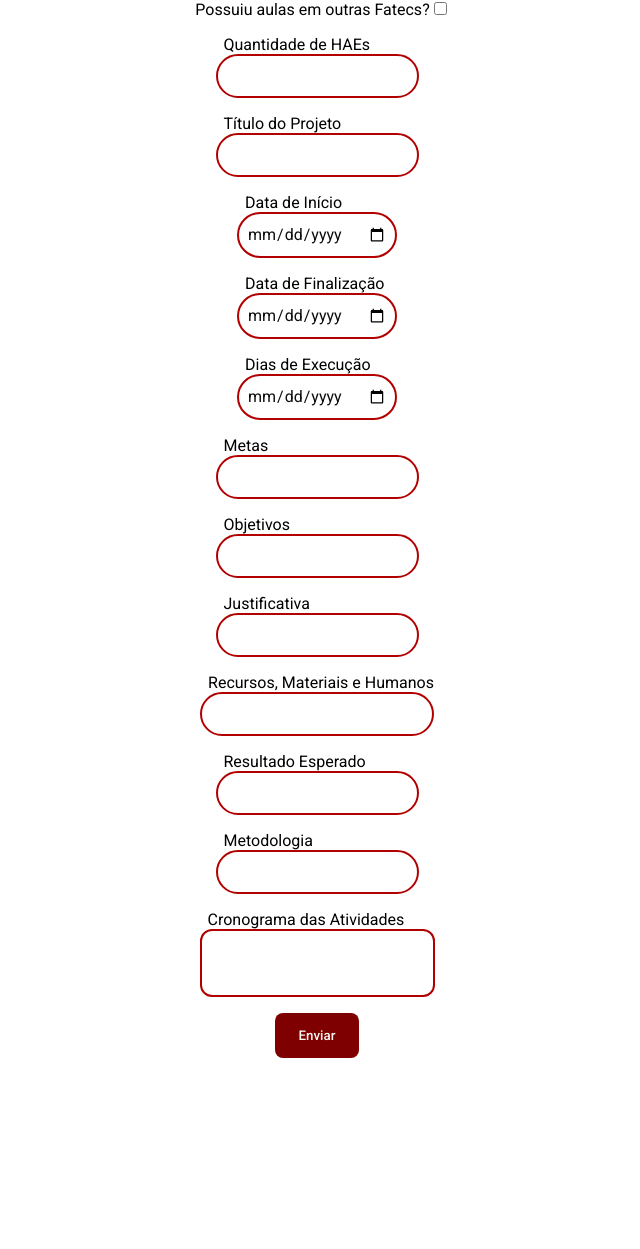
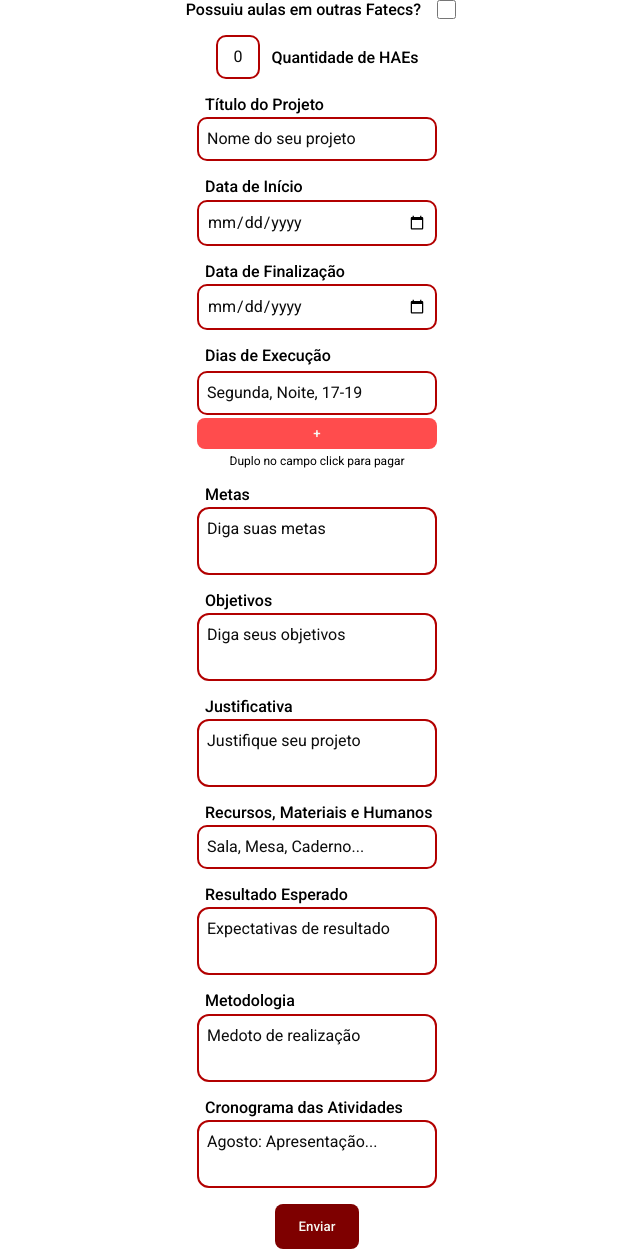
Before and after one commit to DaniloAlvesantos/Fatec-PI-1, a PHP site: page /pages/hae_formulario.html in a window 1280 px wide. Shown: the whole page, without its empty margins (323-963 px from the left). Before the commit the page ends 1058 px from the top, so only its background shows below. Run offline with PHP 8.4, Linux system fonts and the light colour scheme.

Commit message:
style: subscription form, done

```diff
--- a/src/pages/hae_formulario.html
+++ b/src/pages/hae_formulario.html
@@ -7,128 +7,167 @@
     <link rel="stylesheet" href="../styles/components.css" />
     <link rel="stylesheet" href="../styles/formulario.css" />
     <link rel="stylesheet" href="../styles/global.css" />
+    <script src="../scripts/form-inscricao.js"></script>
   </head>
   <body>
-    <form>
-      <span class="">
+    <form onsubmit="handleSubmit(event)" id="form-subscription">
+      <span class="checkfield">
         <label for="outras-fatecs">Possuiu aulas em outras Fatecs?</label>
+        <input type="checkbox" id="outras-fatecs" name="outras-fatecs" />
+      </span>
+
+      <span class="form-field-line">
         <input
-          class="input-secondary"
-          type="checkbox"
-          id="outras-fatecs"
-          name="outras-fatecs"
+          class="input-primary"
+          type="number"
+          id="quantidade-haes"
+          name="quantidade-haes"
+          max="10"
+          value="0"
+        />
+        <label for="quantidade-haes">Quantidade de HAEs</label>
+      </span>
+
+      <span class="form-field-column">
+        <label for="titulo-projeto">Título do Projeto</label>
+        <input
+          class="input-primary"
+          type="text"
+          id="titulo-projeto"
+          name="titulo-projeto"
+          placeholder="Nome do seu projeto"
         />
       </span>
 
-      <span class="form-field">
-        <label for="quantidade-haes">Quantidade de HAEs</label>
-        <input
-          class="input-secondary"
-          type="number"
-          id="quantidade-haes"
-          name="quantidade-haes"
-        />
-      </span>
-
-      <span class="form-field">
-        <label for="titulo-projeto">Título do Projeto</label>
-        <input
-          class="input-secondary"
-          type="text"
-          id="titulo-projeto"
-          name="titulo-projeto"
-        />
-      </span>
-
-      <span class="form-field">
+      <span class="form-field-column">
         <label for="data-inicio">Data de Início</label>
         <input
-          class="input-secondary"
+          class="input-primary"
           type="date"
           id="data-inicio"
           name="data-inicio"
         />
       </span>
 
-      <span class="form-field"
+      <span class="form-field-column"
         ><label for="data-finalizacao">Data de Finalização</label>
         <input
-          class="input-secondary"
+          class="input-primary"
           type="date"
           id="data-finalizacao"
           name="data-finalizacao"
       /></span>
 
-      <span class="form-field"
-        ><label for="dias-execucao">Dias de Execução</label>
-        <input
-          class="input-secondary"
-          type="date"
-          id="dias-execucao"
-          name="dias-execucao"
-      /></span>
-
-      <span class="form-field">
-        <label for="metas">Metas</label>
-        <input class="input-secondary" type="text" id="metas" name="metas" />
+      <span class="form-field-column"
+        ><label>Dias de Execução</label>
+        <p class="error"></p>
+        <div id="container-inputs" class="form-field-column">
+          <input
+            class="input-primary"
+            type="text"
+            id="dia-execucao1"
+            name="dia-execucao"
+            autocomplete="off"
+            placeholder="Segunda, Noite, 17-19"
+            ondblclick="removeInput(this)"
+            onblur="verifyExecDay(this)"
+          />
+        </div>
+        <button
+          class="button-primary"
+          style="
+            --button-color: var(--fatec-matte-red-500);
+            --button-color-hover: var(--fatec-matte-red-400);
+            padding: 0.5rem 1.5rem;
+          "
+          type="button"
+          id="addInputButton"
+          onclick="addInput()"
+        >
+          +
+        </button>
+        <p class="warn">Duplo no campo click para pagar</p>
       </span>
 
-      <span class="form-field"
+      <span class="form-field-column">
+        <label for="metas">Metas</label>
+        <textarea
+        oninput="autoSize(this)"
+          class="textarea-primary"
+          type="text"
+          id="metas"
+          name="metas"
+          placeholder="Diga suas metas"
+        ></textarea>
+      </span>
+
+      <span class="form-field-column"
         ><label for="objetivos">Objetivos</label>
-        <input
-          class="input-secondary"
+        <textarea
+        oninput="autoSize(this)"
+          class="textarea-primary"
           type="text"
           id="objetivos"
           name="objetivos"
+          placeholder="Diga seus objetivos"
+        ></textarea>
+      </span>
+
+      <span class="form-field-column"
+        ><label for="justificativa">Justificativa</label>
+        <textarea
+        oninput="autoSize(this)"
+          class="textarea-primary"
+          type="text"
+          id="justificativa"
+          name="justificativa"
+          placeholder="Justifique seu projeto"
+        ></textarea>
+      </span>
+
+      <span class="form-field-column">
+        <label for="recursos">Recursos, Materiais e Humanos</label>
+        <input
+          class="input-primary"
+          type="text"
+          id="recursos"
+          name="recursos"
+          placeholder="Sala, Mesa, Caderno..."
         />
       </span>
 
-      <span class="form-field"
-        ><label for="justificativa">Justificativa</label>
-        <input
-          class="input-secondary"
-          type="text"
-          id="justificativa"
-          name="justificativa"
-        />
-      </span>
-
-      <span class="form-field">
-        <label for="recursos">Recursos, Materiais e Humanos</label>
-        <input
-          class="input-secondary"
-          type="text"
-          id="recursos"
-          name="recursos"
-        />
-      </span>
-
-      <span class="form-field">
+      <span class="form-field-column">
         <label for="resultado-esperado">Resultado Esperado</label>
-        <input
-          class="input-secondary"
+        <textarea
+        oninput="autoSize(this)"
+          class="textarea-primary"
           type="text"
           id="resultado-esperado"
           name="resultado-esperado"
-        />
+          placeholder="Expectativas de resultado"
+        ></textarea>
       </span>
 
-      <span class="form-field">
+      <span class="form-field-column">
         <label for="metodologia">Metodologia</label>
-        <input
-          class="input-secondary"
+        <textarea
+        oninput="autoSize(this)"
+          class="textarea-primary"
           type="text"
           id="metodologia"
           name="metodologia"
-        />
+          placeholder="Medoto de realização"
+        ></textarea>
       </span>
 
-      <span class="form-field">
+      <span class="form-field-column">
         <label for="cronograma">Cronograma das Atividades</label>
         <textarea
-          class="input-txtarea-secondary"
+        oninput="autoSize(this)"
+          class="textarea-primary"
           id="cronograma"
           name="cronograma"
+          placeholder="Agosto: Apresentação..."
         ></textarea>
       </span>
 
--- a/src/styles/components.css
+++ b/src/styles/components.css
@@ -1,43 +1,3 @@
-@import url("https://fonts.googleapis.com/css2?family=Roboto+Slab:wght@100..900&family=Roboto:ital,wght@0,100;0,300;0,400;0,500;0,700;0,900;1,100;1,300;1,400;1,500;1,700;1,900&display=swap");
-
-:root {
-  /* Colors */
-  --fatec-red-400: #d32719;
-  --fatec-red-500: #b20000;
-  --fatec-blue-500: #005c6d;
-  --fatec-lightblue-500: #00c1cf;
-  --fatec-red-700: #7e0000;
-  --fatec-blue-700: #004854;
-  --fatec-lightblue-600: #00d8e8;
-  --fatec-matte-red-400: #f95b4d;
-  --fatec-matte-red-500: #ff4c4d;
-  --fatec-matte-blue-500: #4c7eff;
-  --fatec-matte-purple-500: #8a29e6;
-  --fatec-white-500: #f7f7f2;
-  --fatec-dark-500: #0d0d0d;
-  --fatec-gray-500: #666666;
-  --fatec-gray-300: #dadada;
-  /*  Media Query */
-  --sm: 640px;
-  --md: 768px;
-  --lg: 1024px;
-  --xl: 1280px;
-  --2xl: 1536px;
-  /* Font Sizes */
-  --text-xs-font-size: 0.75rem;
-  --text-sm-font-size: 0.875rem;
-  --text-base-font-size: 1rem;
-  --text-lg-font-size: 1.125rem;
-  --text-xl-font-size: 1.25rem;
-  --text-2xl-font-size: 1.5rem;
-  /* Line Heights */
-  --text-xs-line-height: 1rem;
-  --text-sm-line-height: 1.25rem;
-  --text-base-line-height: 1.5rem;
-  --text-lg-line-height: 1.75rem;
-  --text-xl-line-height: 1.75rem;
-}
-
 .button-primary {
   background: var(--button-color);
   color: var(--fatec-white-500);
@@ -57,6 +17,11 @@
 
 .button-primary:hover {
   background: var(--button-color-hover);
+}
+
+.button-primary:disabled {
+  pointer-events: none;
+  background: #cccccc;
 }
 
 .button-secondary {
@@ -99,13 +64,39 @@
   font-family: "Roboto", sans-serif;
 }
 
-.input-txtarea-secondary {
+.input-primary {
+  background: none;
+
+  border-radius: 10px;
+  border: solid var(--fatec-red-500) 0.153rem;
+
+  padding: 0.5rem;
+  color: var(--fatec-dark-500);
+
+  font-family: "Roboto", sans-serif;
+  font-size: var(--text-base-font-size);
+  line-height: var(--text-base-line-height);
+}
+
+.input-primary::placeholder {
+  color: var(--fatec-dark-500);
+  font-family: "Roboto", sans-serif;
+}
+
+.textarea-primary {
   background: transparent;
-  padding: .5rem;
+  padding: 0.5rem;
   border: 2px solid var(--fatec-red-500);
   border-radius: 12px;
   font-size: 1rem;
   line-height: var(--text-base-line-height);
+  height: auto;
   resize: none;
   outline: none;
+  overflow: hidden;
 }
+
+.textarea-primary::placeholder {
+  color: var(--fatec-dark-500);
+  font-family: "Roboto", sans-serif;
+}
--- a/src/styles/formulario.css
+++ b/src/styles/formulario.css
@@ -6,13 +6,58 @@ form {
   gap: 1rem;
 }
 
+form input[type="checkbox"] {
+  accent-color: var(--fatec-red-500);
+  width: 1.2rem;
+  height: 1.2rem;
+}
+
+.checkfield {
+  display: flex;
+  align-items: center;
+  gap: 1rem;
+}
+
+form input[type="text"],
+input[type="date"],
+textarea {
+  width: 15rem;
+}
+
+form input[type="number"] {
+  width: 2.8rem;
+  text-align: center;
+}
+
+input[type="number"]::-webkit-inner-spin-button,
+input[type="number"]::-webkit-outer-spin-button {
+  -webkit-appearance: none;
+  -moz-appearance: none;
+  appearance: none;
+  margin: 0;
+}
+
 form label {
   font-family: "Roboto", sans-serif;
-    font-weight: 400;
-    margin-left: .5rem;
+  font-weight: 500;
+  margin-left: 0.5rem;
 }
 
-.form-field {
+.form-field-column {
   display: inherit;
   flex-direction: inherit;
+  gap: 0.2rem;
 }
+
+.form-field-line {
+  display: inherit;
+  align-items: center;
+  gap: 0.2rem;
+}
+
+.warn {
+  font-size: var(--text-xs-font-size);
+  line-height: var(--text-xs-line-height);
+  text-align: center;
+  font-family: "Roboto", sans-serif;
+}
--- a/src/styles/global.css
+++ b/src/styles/global.css
@@ -1,3 +1,43 @@
+@import url("https://fonts.googleapis.com/css2?family=Roboto+Slab:wght@100..900&family=Roboto:ital,wght@0,100;0,300;0,400;0,500;0,700;0,900;1,100;1,300;1,400;1,500;1,700;1,900&display=swap");
+
+:root {
+  /* Colors */
+  --fatec-red-400: #d32719;
+  --fatec-red-500: #b20000;
+  --fatec-blue-500: #005c6d;
+  --fatec-lightblue-500: #00c1cf;
+  --fatec-red-700: #7e0000;
+  --fatec-blue-700: #004854;
+  --fatec-lightblue-600: #00d8e8;
+  --fatec-matte-red-400: #f95b4d;
+  --fatec-matte-red-500: #ff4c4d;
+  --fatec-matte-blue-500: #4c7eff;
+  --fatec-matte-purple-500: #8a29e6;
+  --fatec-white-500: #f7f7f2;
+  --fatec-dark-500: #0d0d0d;
+  --fatec-gray-500: #666666;
+  --fatec-gray-300: #dadada;
+  /*  Media Query */
+  --sm: 640px;
+  --md: 768px;
+  --lg: 1024px;
+  --xl: 1280px;
+  --2xl: 1536px;
+  /* Font Sizes */
+  --text-xs-font-size: 0.75rem;
+  --text-sm-font-size: 0.875rem;
+  --text-base-font-size: 1rem;
+  --text-lg-font-size: 1.125rem;
+  --text-xl-font-size: 1.25rem;
+  --text-2xl-font-size: 1.5rem;
+  /* Line Heights */
+  --text-xs-line-height: 1rem;
+  --text-sm-line-height: 1.25rem;
+  --text-base-line-height: 1.5rem;
+  --text-lg-line-height: 1.75rem;
+  --text-xl-line-height: 1.75rem;
+}
+
 *::before,
 *::after {
   box-sizing: border-box;
```
Also changed, not shown: src/scripts/form-inscricao.js (added, +79 -0 lines), src/styles/landing-page.css (+0 -40 lines). Lines whose indentation alone changed are shown as unchanged.
